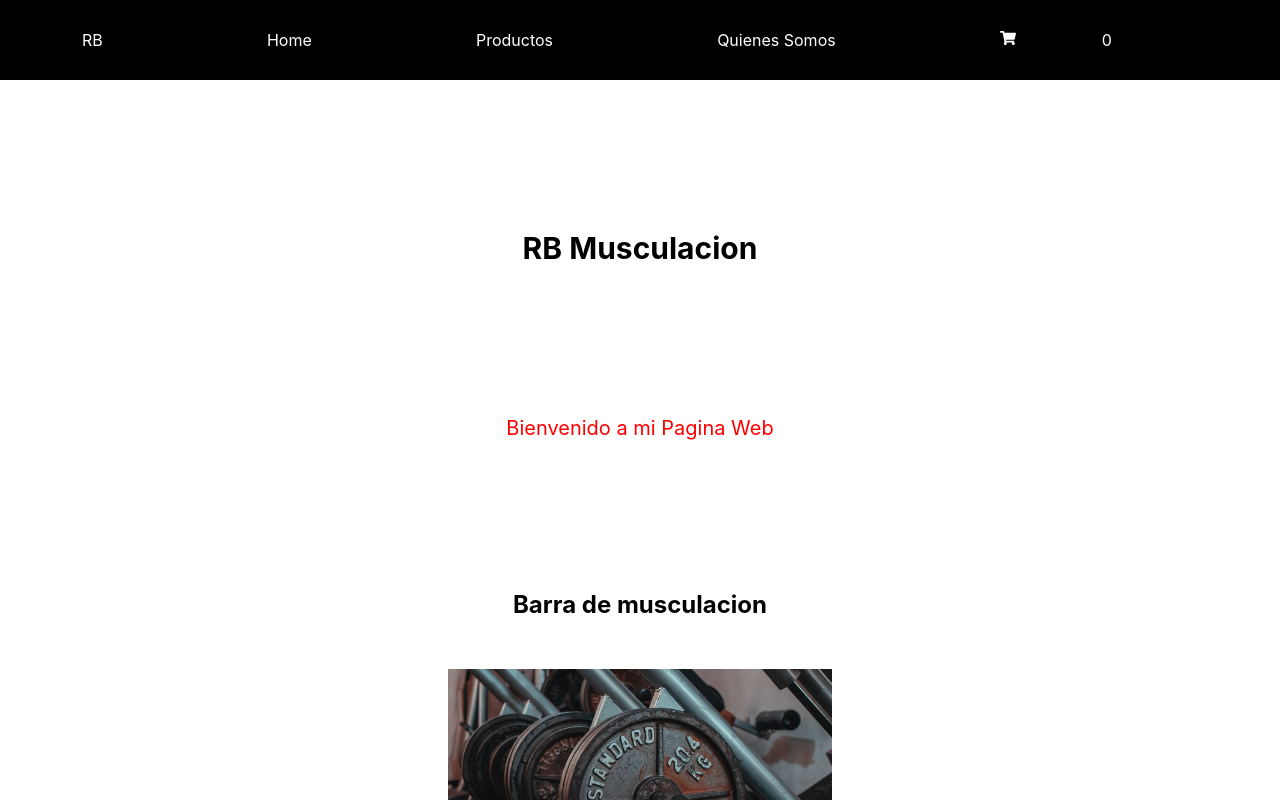
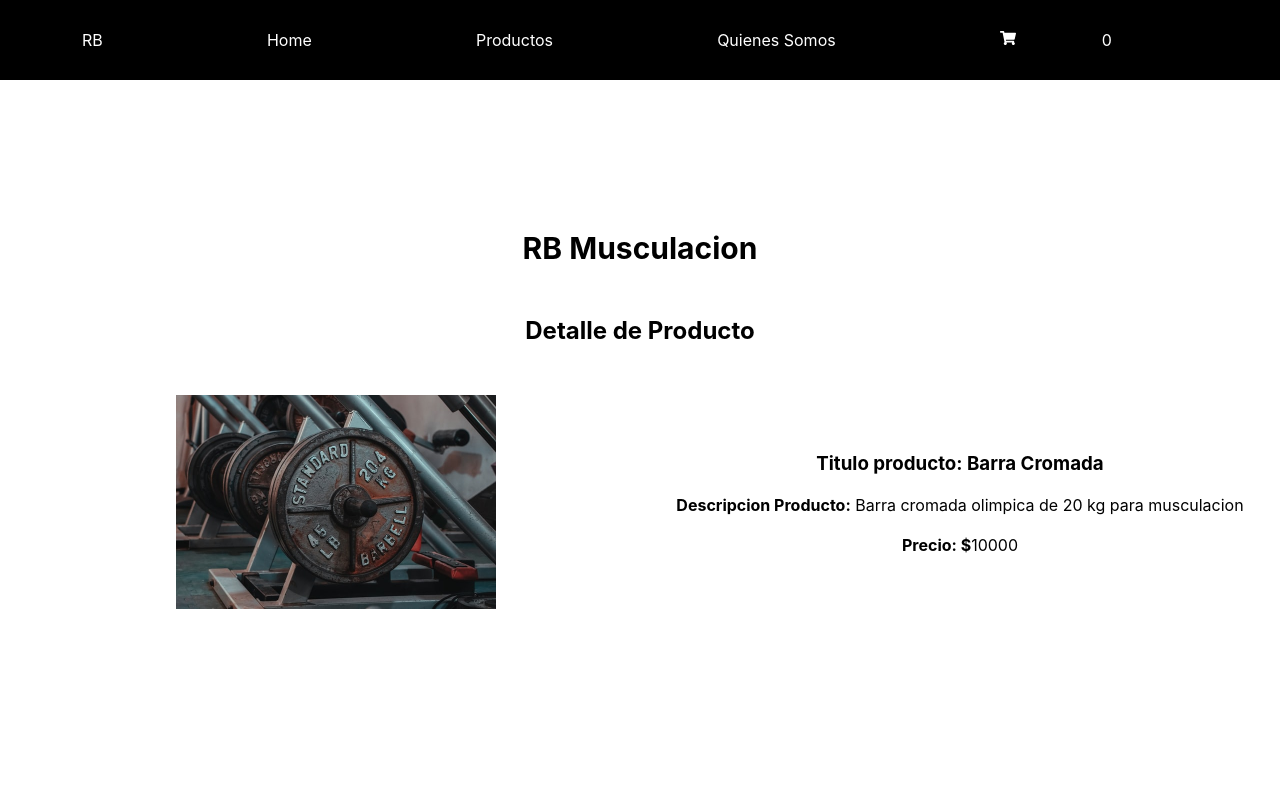
Before and after one commit to Rodrigobernad89/proyecto_react_idea_bernad, a React (Create React App) app: page / in a window 1280 px wide. Shown: the top 800 px of the page. Built offline with nearby package versions, Linux system fonts and the light colour scheme.

Commit message:
Retiro funcionalidad del componente ItemList y se la agrego al componente ItemListContainer.Creo los componentes ItemDetailContainer y ItemDetail con sus respectivas funcionalidades y estilos

```diff
--- a/src/App.css
+++ b/src/App.css
@@ -139,3 +139,24 @@
 .tituloProductos{
   margin:50px;
 }
+
+.itemDetail{
+  display:flex;
+  justify-content: center;
+  align-items:center;
+}
+
+.imagenDetalle{
+  width:50%;
+}
+
+.tituloDetalle{
+  margin-bottom:20px;
+}
+.descripcionProducto{
+  margin:20px;
+}
+
+.precioDetalle{
+  margin:20px;
+}
--- a/src/App.js
+++ b/src/App.js
@@ -2,6 +2,7 @@ import logo from './logo.svg';
 import './App.css';
 import NavBar from './components/NavBar';
 import ItemListContainer from './components/ItemListContainer';
+import ItemDetailContainer from './components/ItemDetailContainer';
 
 
 
@@ -11,7 +12,8 @@ function App() {
     <div className="App">
       <NavBar/>
       <h3 className="marca">RB Musculacion</h3>
-      <ItemListContainer greeting = "Bienvenido a mi Pagina Web" />
+      {/*<ItemListContainer greeting = "Bienvenido a mi Pagina Web" />*/}
+      <ItemDetailContainer/>
     </div>
   );
 }
--- /dev/null
+++ b/src/components/ItemDetail.js
@@ -0,0 +1,21 @@
+import React from 'react'
+
+function ItemDetail({item}) {
+    return (
+        <div>
+            <h2 className="tituloProductos">Detalle de Producto</h2>
+            <div className="itemDetail">
+                <div>
+                    <img className="imagenDetalle" src={item.pictureUrl}/>
+                </div>
+                <div>
+                    <h3 className="tituloDetalle"><strong>Titulo producto: </strong>{item.title}</h3>
+                    <p className="descripcionProducto"><strong>Descripcion Producto:</strong> {item.description}</p>
+                    <span className="precioDetalle"><strong>Precio: $</strong>{item.price}</span>
+                </div>
+            </div>
+        </div>
+    )
+}
+
+export default ItemDetail
--- /dev/null
+++ b/src/components/ItemDetailContainer.js
@@ -0,0 +1,46 @@
+import React from 'react'
+import ItemDetail from './ItemDetail'
+import barra from '../assets/images/barra.jpg'
+import { useState,useEffect } from 'react'
+
+function ItemDetailContainer() {
+    const [items, setItems] = useState([])
+
+    useEffect(() => {
+        getItems()
+    },[])
+
+    const getItems = () => {
+        const getPromise = new Promise( (res, rej) => {
+            const items = [
+                {
+                    id:1,
+                    title:"Barra Cromada",
+                    description:"Barra cromada olimpica de 20 kg para musculacion",
+                    price:10000,
+                    pictureUrl:barra
+                },
+            ]
+
+            setTimeout( () => {
+                res(items)
+            }, 2000);
+
+        })
+        getPromise.then( res => setItems(res))
+    }
+
+    return (
+        <div>
+            <div>
+                {items.map(i =>
+                    <ItemDetail item={i}/>
+                )
+
+                }
+            </div>
+        </div>
+    )
+}
+
+export default ItemDetailContainer
--- a/src/components/ItemList.js
+++ b/src/components/ItemList.js
@@ -1,49 +1,8 @@
 import React from 'react'
 import Item from '../components/Item'
-import barra from '../assets/images/barra.jpg'
-import mancuerna from '../assets/images/mancuernas.jpg'
-import soga from '../assets/images/sogas.jpg'
-import { useState,useEffect } from 'react'
 
-function ItemList({title}) {
+function ItemList({title,productos}) {
 
-    const [productos, setProductos] = useState([])
-
-    useEffect(() => {
-        getProductos()
-    },[])
-
-    const getProductos = () => {
-        const getPromise = new Promise( (res, rej) => {
-            const productos = [
-                {
-                    id:1,
-                    title:"Barra Cromada",
-                    price:10000,
-                    pictureUrl:barra
-                },
-                {
-                    id:2,
-                    title:"Mancuernas",
-                    price:3000,
-                    pictureUrl:mancuerna
-                },
-                {
-                    id:3,
-                    title:"Soga Crossfit",
-                    price:1000,
-                    pictureUrl:soga
-                }
-            ]
-
-            setTimeout( () => {
-                res(productos)
-            }, 2000);
-
-        })
-        getPromise.then( res => setProductos(res))
-
-    }
 
     return (
         <div>
--- a/src/components/ItemListContainer.js
+++ b/src/components/ItemListContainer.js
@@ -1,13 +1,56 @@
 import React from 'react'
 import ItemCount from './ItemCount';
 import ItemList from './ItemList';
+import barra from '../assets/images/barra.jpg'
+import mancuerna from '../assets/images/mancuernas.jpg'
+import soga from '../assets/images/sogas.jpg'
+import { useState,useEffect } from 'react'
+
 
 function ItemListContainer({greeting}) {
+    const [productos, setProductos] = useState([])
+
+    useEffect(() => {
+        getProductos()
+    },[])
+
+    const getProductos = () => {
+        const getPromise = new Promise( (res, rej) => {
+            const productos = [
+                {
+                    id:1,
+                    title:"Barra Cromada",
+                    price:10000,
+                    pictureUrl:barra
+                },
+                {
+                    id:2,
+                    title:"Mancuernas",
+                    price:3000,
+                    pictureUrl:mancuerna
+                },
+                {
+                    id:3,
+                    title:"Soga Crossfit",
+                    price:1000,
+                    pictureUrl:soga
+                }
+            ]
+
+            setTimeout( () => {
+                res(productos)
+            }, 2000);
+
+        })
+        getPromise.then( res => setProductos(res))
+
+    }
+
     return (
         <div>
             <p className="bienvenida">{greeting}</p>
-            <ItemCount stock="5" initial="1"/>
-            <ItemList className="itemList"title="Lista de Productos"/>
+            {/*<ItemCount stock="5" initial="1"/>*/}
+            <ItemList className="itemList"title="Lista de Productos" productos={productos}/>
         </div>
     )
 }
```
